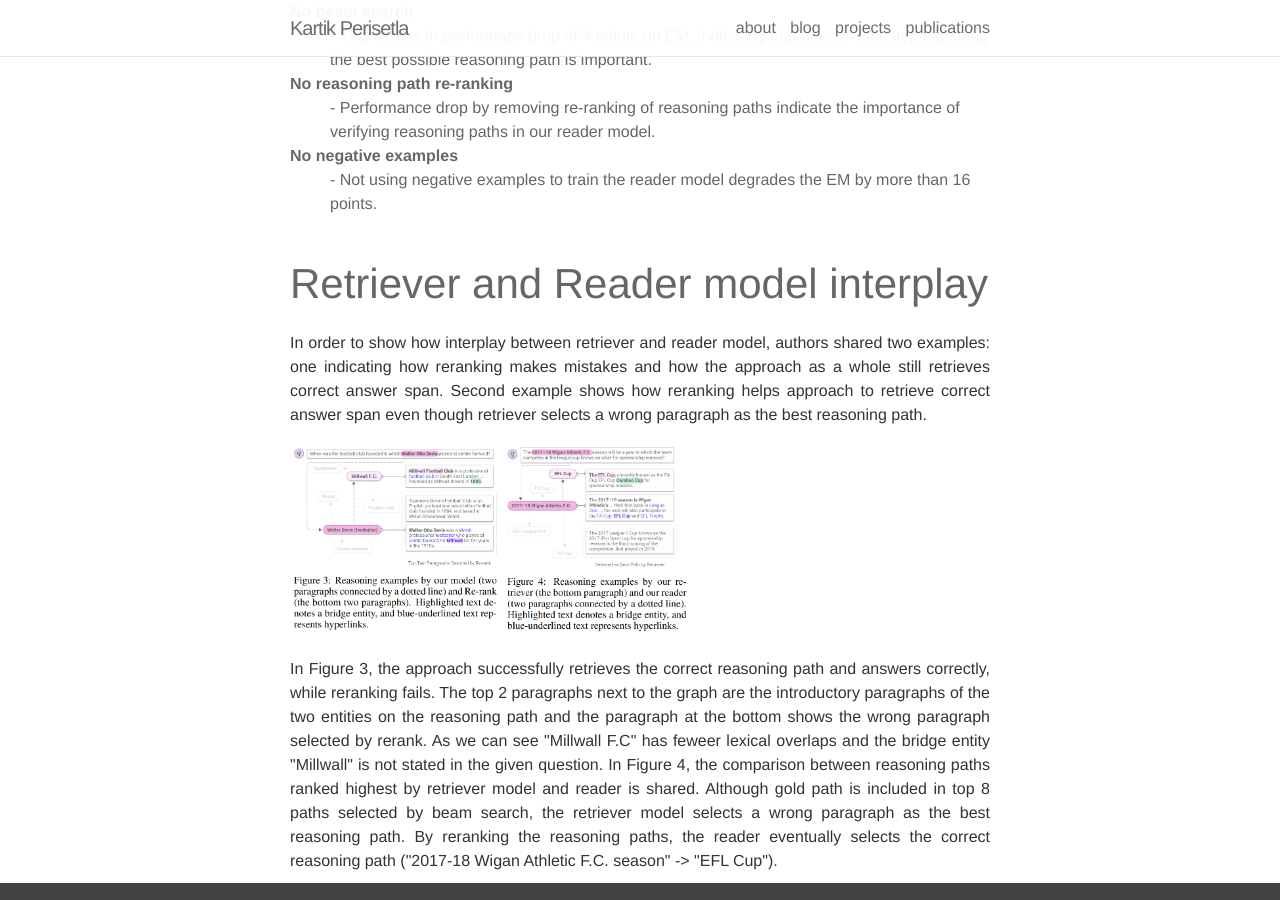
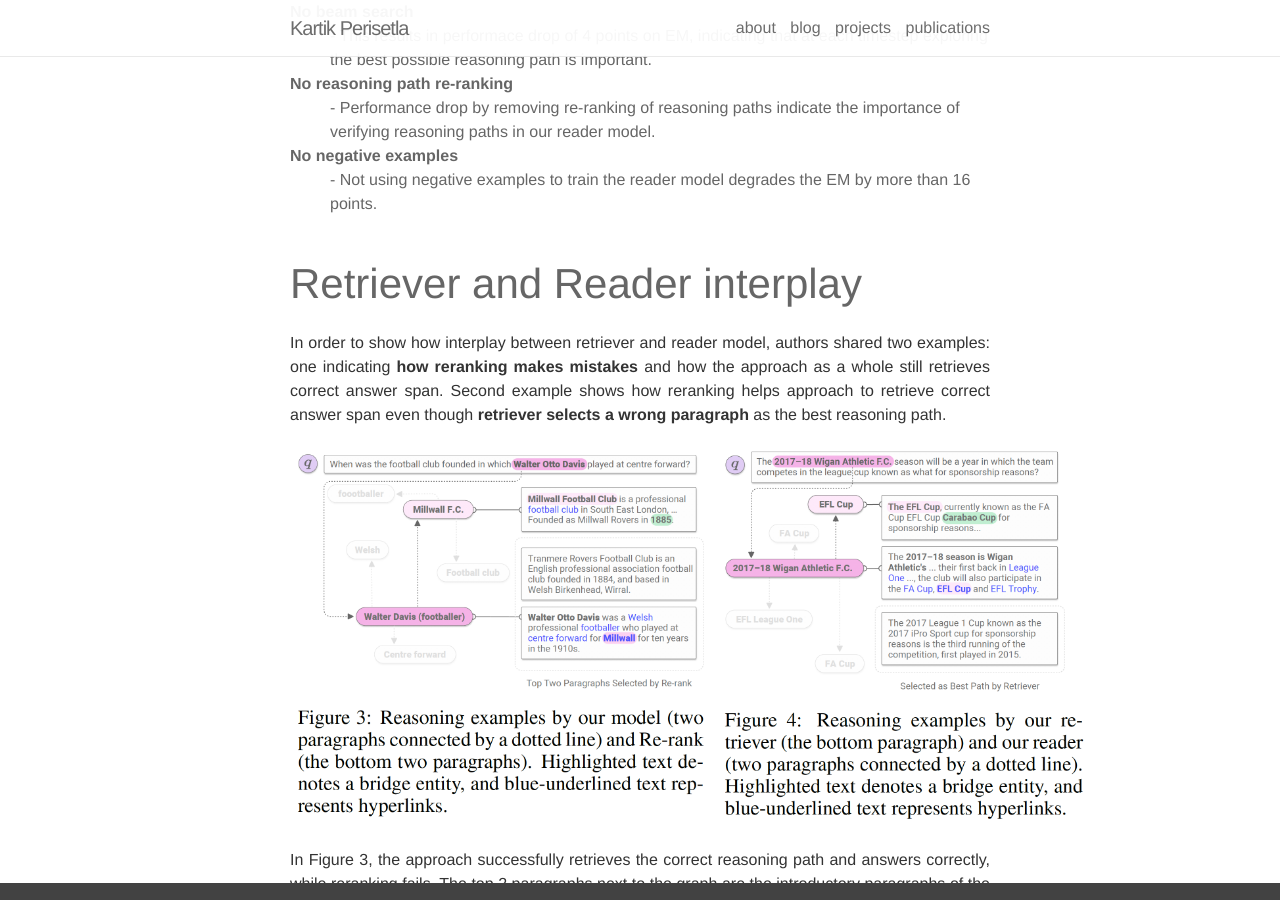
Before and after one commit to kartikperisetla/kartikperisetla.github.io, a Jekyll site: the page built from _posts/2020-06-19-learning-to-retrieve-reasoning-paths.markdown, in a window 1280 px wide and 900 px high, scrolled down 10203 px. Built offline with Jekyll 4.4.1, drawn with Linux system fonts in a browser that asks for light colours; nearby versions of some CDN libraries; comment, search, counter and statistics services are not loaded.

Commit message:
Update 2020-06-19-learning-to-retrieve-reasoning-paths.markdown

```diff
--- a/_posts/2020-06-19-learning-to-retrieve-reasoning-paths.markdown
+++ b/_posts/2020-06-19-learning-to-retrieve-reasoning-paths.markdown
@@ -203,12 +203,12 @@ Table 6 shows results of Ablation. Main observation is that removing any of the
 </p>
 
 <h2>
-    Retriever and Reader model interplay
+    Retriever and Reader interplay
 </h2>
 <p align="justify">
-In order to show how interplay between retriever and reader model, authors shared two examples: one indicating how reranking makes mistakes and how the approach as a whole still retrieves correct answer span. Second example shows how reranking helps approach to retrieve correct answer span even though retriever selects a wrong paragraph as the best reasoning path.
+In order to show how interplay between retriever and reader model, authors shared two examples: one indicating <b>how reranking makes mistakes</b> and how the approach as a whole still retrieves correct answer span. Second example shows how reranking helps approach to retrieve correct answer span even though <b>retriever selects a wrong paragraph</b> as the best reasoning path.
 </p>
-<img width="400px" src="{{ site.baseurl }}/assets/img/blog/model_interplay.png"/>
+<img width="800px" src="{{ site.baseurl }}/assets/img/blog/model_interplay.png"/>
 <p align="justify">
 In Figure 3, the approach successfully retrieves the correct reasoning path and answers correctly, while reranking fails. The top 2 paragraphs next to the graph are the introductory paragraphs of the two entities on the reasoning path and the paragraph at the bottom shows the wrong paragraph selected by rerank. As we can see "Millwall F.C" has feweer lexical overlaps and the bridge entity "Millwall" is not stated in the given question. In Figure 4, the comparison between reasoning paths ranked highest by retriever model and reader is shared. Although gold path is included in top 8 paths selected by beam search, the retriever model selects a wrong paragraph as the best reasoning path. By reranking the reasoning paths, the reader eventually selects the correct reasoning path ("2017-18 Wigan Athletic F.C. season" -> "EFL Cup").
 </p>
```
